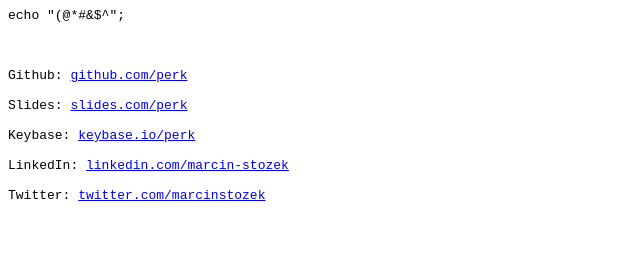
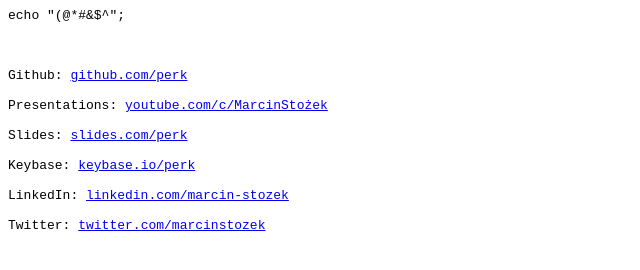
Before and after one commit to perk/perk.github.io, a plain HTML site: page index.html in a window 1280 px wide. Shown: the whole page, without its empty margins (0-640 px from the left). Drawn offline with Linux system fonts and the light colour scheme.

Commit message:
Add youtube channel with presetnations playlist

```diff
--- a/index.html
+++ b/index.html
@@ -2,6 +2,7 @@
 <pre>echo "(@*#&$^";<br>
 <br>
 Github: <a href="https://github.com/perk">github.com/perk</a><br>
+Presentations: <a href="https://www.youtube.com/playlist?list=PL0mIVlCmRVMoZV2nTQ61bwH_Mbb0l1BKb">youtube.com/c/MarcinStożek</a><br>
 Slides: <a href="https://slides.com/perk">slides.com/perk</a><br>
 Keybase: <a href="https://keybase.io/perk">keybase.io/perk</a><br>
 LinkedIn: <a href="https://pl.linkedin.com/in/marcin-sto%C5%BCek-4532a18">linkedin.com/marcin-stozek</a><br>
```
